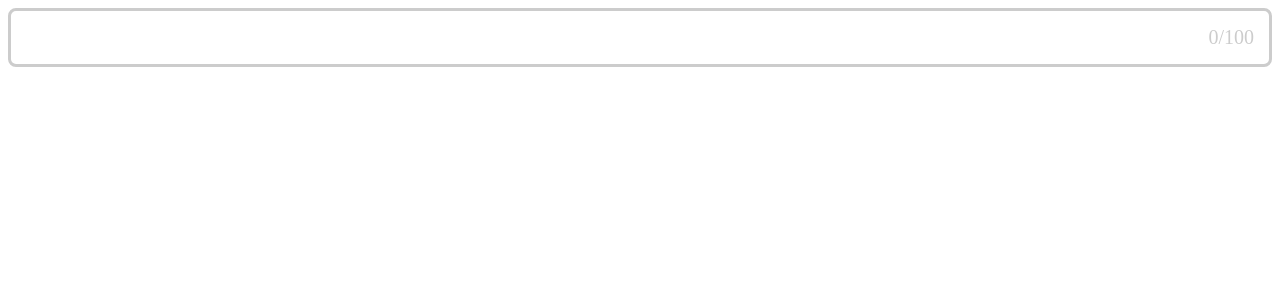
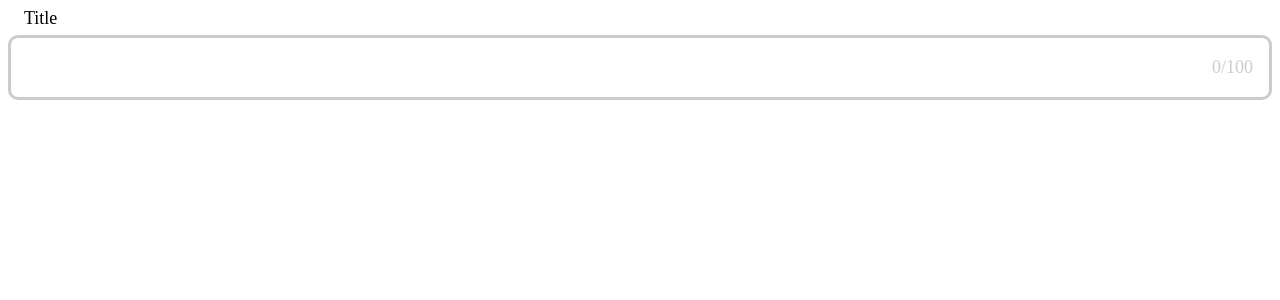
Before and after one commit to SergeyCherepiuk/videohosting, a SvelteKit app in the folder client/: page / in a window 1280 px wide. Shown: the top 300 px of the page. Built offline with nearby package versions, Linux system fonts and the light colour scheme.

Commit message:
Added label and made the multiline variant of the TextField

```diff
--- a/client/src/components/upload/TextField.svelte
+++ b/client/src/components/upload/TextField.svelte
@@ -2,22 +2,37 @@
     import { onMount } from 'svelte';
 
     export let name: string;
+    export let label: string | null = null;
     export let text: string;
     export let limit: number = 0;
+    export let singleLine: boolean = true;
+    export let maxHeight: string = "300px";
 
     onMount(() => {
+        let scroll: HTMLDivElement = document.getElementById("scroll") as HTMLDivElement
+        scroll.style.maxHeight = maxHeight
+
         let input: HTMLTextAreaElement = document.getElementById("input") as HTMLTextAreaElement;
         input.oninput = () => {
-            text = text.replaceAll("\n", "");
-            input.value = text;
+            if (singleLine) {
+                input.value = input.value.replaceAll("\n", "");
+            }
+            text = input.value;
+
             input.style.height = "0px";
-            input.style.height = (input.scrollHeight) - 30 + "px";
+            input.style.height = (input.scrollHeight) - 32 + "px";
         };
     });
 </script>
 
+<div class="textfield">
+    {#if label}
+        <span class="label">{label}</span>
+    {/if}
     <div class="input-box">
+        <div id="scroll" class="scroll">
             <textarea id="input" {name} rows="1" bind:value={text}/>
+        </div>
         {#if limit > 0}
             <span>{text?.length ?? 0}/{limit}</span>
             {#if (text?.length ?? 0) > limit}
@@ -25,52 +40,100 @@
             {/if}
         {/if}
     </div>
+</div>
 
 <style lang="scss">
-    $padding: 0.75em;
+    $font-size: 18px;
+    $line-height: 150%;
+    $border-radius: 10px;
+    $border-width: 3px;
+    $outline-width: 3px;
+    $padding: 16px;
+    $scroll-bar-width: 12px;
 
-    $border-width: 0.2em;
-    $unfocused-border-color: #CCCCCC;
-    $focused-border-color: #1952E5;
+    $gray-30: #555555;
+    $gray-60: #AAAAAA;
+    $gray-70: #CCCCCC;
 
-    $outline-width: 0.2em;
-    $outline-color: #E2ECFB;
+    $blue-50: #1952E5;
+    $blue-90: #E2ECFB;
+
+    .textfield {
+        display: flex;
+        flex-direction: column;
+        gap: 6px;
+    }
+
+    .textfield * {
+        font-size: $font-size;
+        font-family: "Amazon Ember";
+    }
+
+    .label {
+        padding-left: $padding;
+        color: black;
+    }
 
     .input-box {
         display: flex;
         flex-direction: row;
-        border: $border-width $unfocused-border-color solid;
         align-items: start;
-        border-radius: 0.5em;
+        border: $border-width $gray-70 solid;
+        border-radius: $border-radius;
     }
 
     .input-box:hover {
-        outline: $outline-width $outline-color solid;
+        outline: $outline-width $blue-90 solid;
     }
 
     .input-box:has(textarea:focus) {
-        border: $border-width $focused-border-color solid;
-        outline: $outline-width $outline-color solid;
+        border: $border-width $blue-50 solid;
+        outline: $outline-width $blue-90 solid;
     }
 
-    .input-box * {
-        font-size: 1.25em;
-        font-family: "Amazon Ember";
+    .input-box textarea, .input-box span {
         padding: $padding;
+    }
+
+    .scroll {
+        flex: 1;
+        display: flex;
+        overflow: auto;
+        direction: rtl;
     }
 
     textarea {
         all: unset;
         flex-grow: 1;
         overflow-wrap: break-word;
+        direction: ltr;
+        line-height: $line-height;
     }
 
-    span {
-        color: $unfocused-border-color;
+    .input-box span {
+        color: $gray-70;
+        line-height: $line-height;
+    }
+
+    ::-webkit-scrollbar {
+        width: $scroll-bar-width;
+    }
+
+    ::-webkit-scrollbar-track {
+        background: $gray-70;
+    }
+
+    ::-webkit-scrollbar-thumb {
+        background: $gray-60;
+    }
+
+    ::-webkit-scrollbar-thumb:hover {
+        background: $gray-30;
     }
 
     @font-face {
         font-family: "Amazon Ember";
-        src: local("../../../static") url("amazon_ember.ttf") format("truetype")
+        src: local("../../../static")
+            url("amazon_ember.ttf") format("truetype")
     }
 </style>
--- a/client/src/routes/+page.svelte
+++ b/client/src/routes/+page.svelte
@@ -4,4 +4,4 @@
     let title: string;
 </script>
 
-<TextField name="title" bind:text={title} limit={100} />
+<TextField name="title" label="Title" bind:text={title} limit={100} singleLine={false} />
```
Lines whose indentation alone changed are shown as unchanged.
